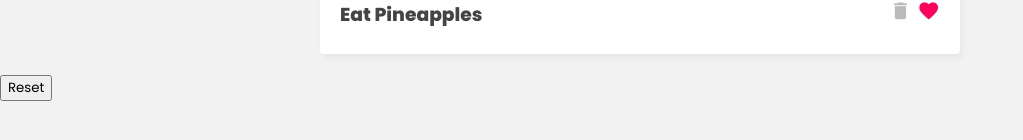
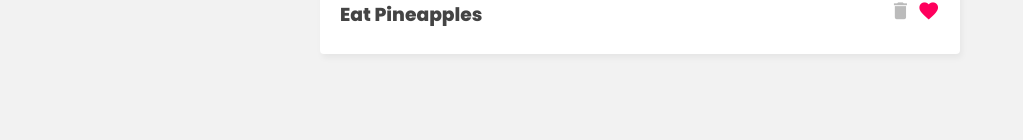
Before and after one commit to FranBotha1990/pinia-tasks-app, a Vue app: page / in a window 1280 px wide. Shown: the part 538-678 px from the top of the page, without its empty margins (0-1023 px from the left). Built offline with nearby package versions, Linux system fonts and the light colour scheme; data requests are answered from the project's data file.

Commit message:
Remove reset button.

```diff
--- a/src/App.vue
+++ b/src/App.vue
@@ -35,8 +35,6 @@
             </div>
         </div>
 
-        <button @click="$reset">Reset</button>
-
     </main>
 </template>
 
```
